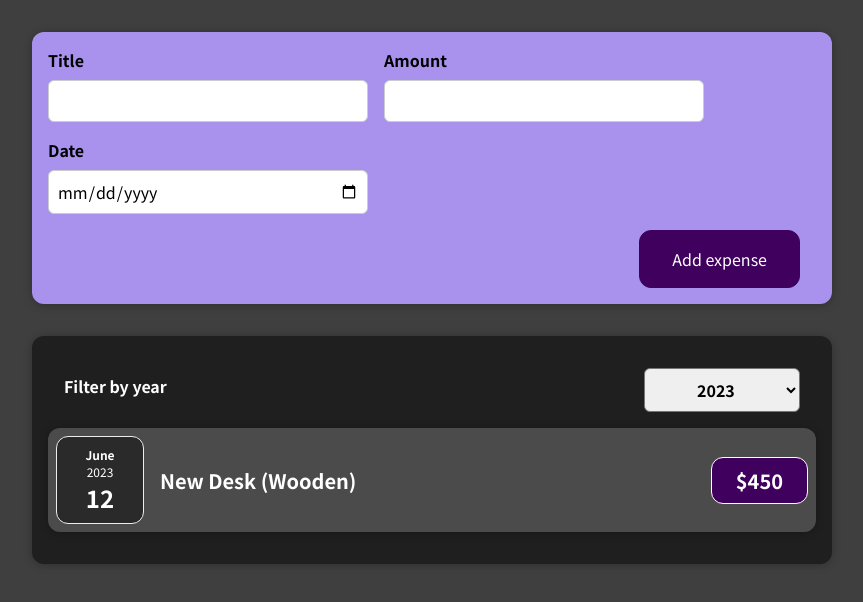
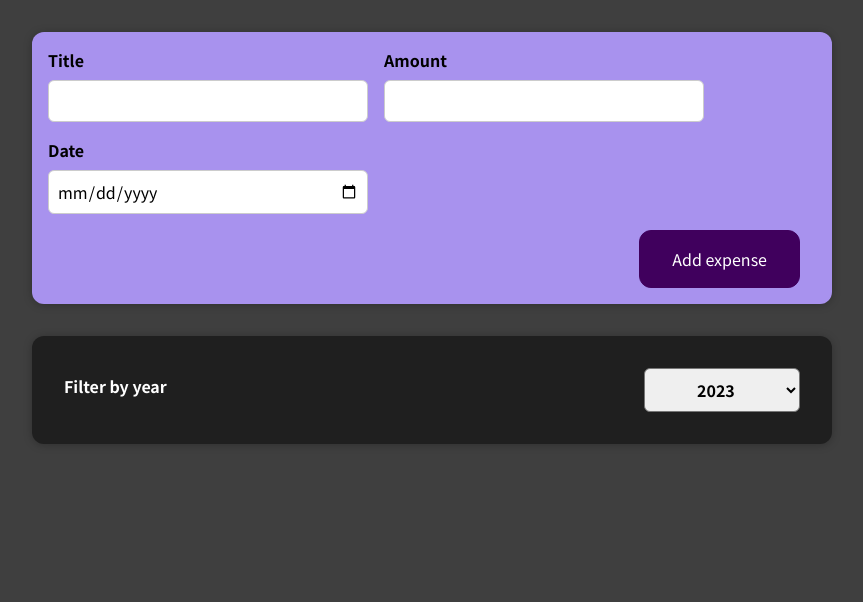
Before and after one commit to tenguterror/01-starting-setup, a React (Create React App) app: page / in a window 1280 px wide. Shown: the top 602 px of the page, without its empty margins (208-1071 px from the left). Built offline with nearby package versions, Linux system fonts and the light colour scheme.

Commit message:
moved the filter from expenses to own component

```diff
--- a/src/components/Expenses/Expenses.js
+++ b/src/components/Expenses/Expenses.js
@@ -1,8 +1,9 @@
 import React, { useState } from 'react';
+
 import ExpensesFilter from './ExpensesFilter';
-import ExpenseItem from './ExpenseItem';
 import Card from '../UI/Card';
 import './Expenses.css';
+import ExpensesList from './ExpensesList';
 
 const Expenses = (props) => {
   const [filteredYear, setFilteredYear] = useState('2023');
@@ -15,19 +16,6 @@ const Expenses = (props) => {
     return expense.date.getFullYear().toString() === filteredYear;
   });
 
-  let expensesContent = <p>No expense found.</p>;
-
-  if (filteredExpenses.length > 0) {
-    expensesContent = filteredExpenses.map((expense) => (
-      <ExpenseItem
-        key={expense.id}
-        title={expense.title}
-        amount={expense.amount}
-        date={expense.date}
-      />
-    ));
-  }
-
   return (
     <div>
       <Card className='expenses'>
@@ -35,7 +23,7 @@ const Expenses = (props) => {
           value={filteredYear}
           onChangeFilter={filterChangedHandler}
         />
-        {expensesContent}
+        <ExpensesList items={filteredExpenses} />
       </Card>
     </div>
   );
--- /dev/null
+++ b/src/components/Expenses/ExpensesList.css
@@ -0,0 +1,9 @@
+.expenses-list {
+  list-style: none;
+  padding: 0;
+}
+
+.expenses-list__fallback {
+  color: white;
+  text-align: center;
+}
--- /dev/null
+++ b/src/components/Expenses/ExpensesList.js
@@ -0,0 +1,20 @@
+import React from 'react';
+
+import ExpenseItem from './ExpenseItem';
+
+const ExpensesList = (props) => {
+  let expensesContent = <p>No expense found.</p>;
+
+  if (props.items.length > 0) {
+    expensesContent = props.items.map((expense) => (
+      <ExpenseItem
+        key={expense.id}
+        title={expense.title}
+        amount={expense.amount}
+        date={expense.date}
+      />
+    ));
+  }
+};
+
+export default ExpensesList;
```
